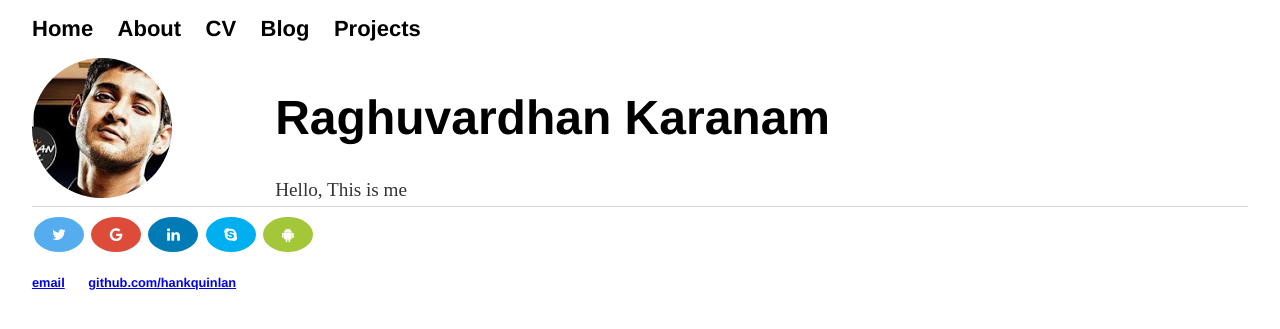
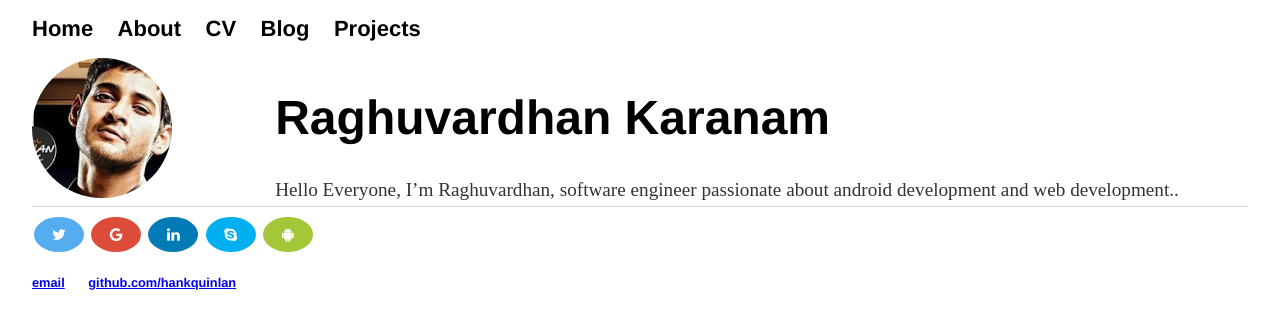
Before and after one commit to raghuvardhan/raghuvardhan.github.io, a Jekyll site: the page built from about/index.md, in a window 1280 px wide. Shown: the top 329 px of the page. Built offline with Jekyll 4.4.1, drawn with Linux system fonts in a browser that asks for light colours.

Commit message:
Update about/index.md

```diff
--- a/about/index.md
+++ b/about/index.md
@@ -2,4 +2,4 @@
 layout: default
 ---
 
-Hello, This is me
+Hello Everyone, I'm Raghuvardhan, software engineer passionate about android development and web development..
```
